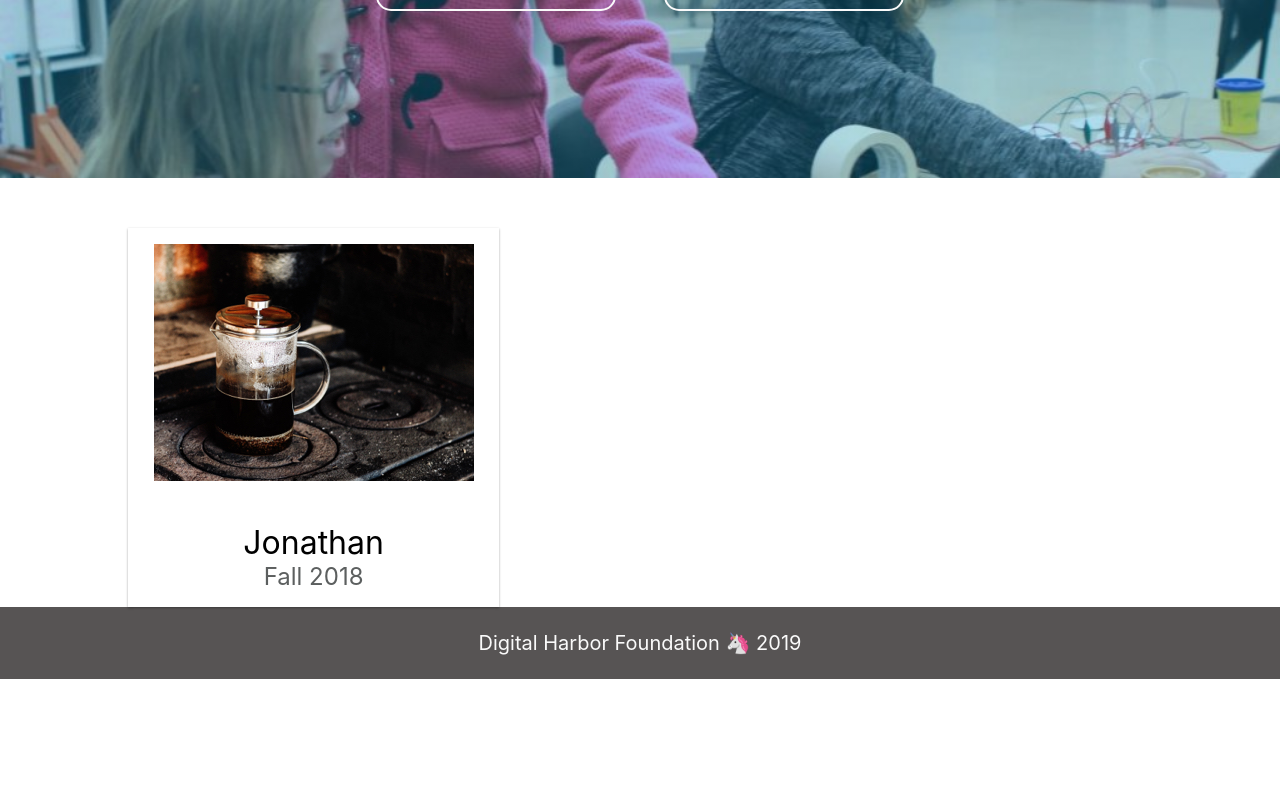
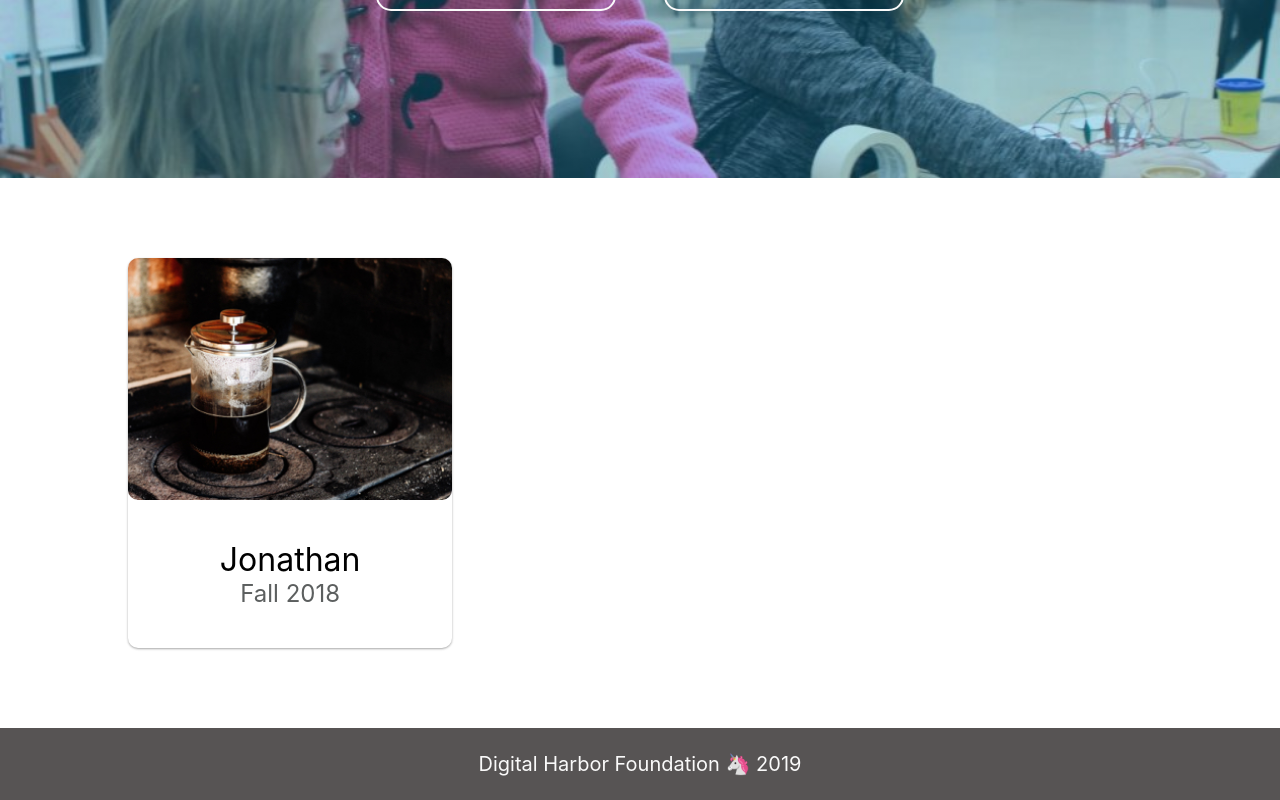
Before and after one commit to DigitalHarborFoundation/interactive-gallery-prototype, a React (Create React App) app: page / in a window 1280 px wide. Shown: the part 462-1262 px from the top of the page. Before the commit the page ends 1141 px from the top, so only its background shows below. Built offline with nearby package versions, Linux system fonts and the light colour scheme.

Commit message:
basic card layout and styles done -- added some bottom margin to the main App component too

```diff
--- a/src/components/ProjectCard.js
+++ b/src/components/ProjectCard.js
@@ -10,8 +10,10 @@ class ProjectCard extends Component {
         <ProjectImageContainer>
           <ProjectImage src={testerImg} alt={testerImg} />
         </ProjectImageContainer>
-        <YouthName>Jonathan</YouthName>
-        <ProjectSemester>Fall 2018</ProjectSemester>
+        <ProjectInfoContainer>
+          <YouthName>Jonathan</YouthName>
+          <ProjectSemester>Fall 2018</ProjectSemester>
+        </ProjectInfoContainer>
       </CardWrapper>
     );
   }
@@ -28,16 +30,30 @@ const CardWrapper = styled.div`
   flex-direction: column;
   align-items: center;
   background-color: #fff;
-  padding: 2vh 2vw;
+  /* padding: 2vh 2vw; */
   box-shadow: 0 1px 3px rgba(0, 0, 0, 0.12), 0 1px 2px rgba(0, 0, 0, 0.24);
-  transition: all 0.3s cubic-bezier(0.25, 0.8, 0.25, 1);
+  border-radius: 10px;
+  /* transition: all 0.3s cubic-bezier(0.25, 0.8, 0.25, 1); */
 `;
 
 const ProjectImageContainer = styled.div`
-  margin-bottom: 4rem;
+  width: 100%;
+  height: 100%;
 `;
 
-const ProjectImage = styled.img``;
+const ProjectImage = styled.img`
+  width: 100%;
+  height: 100%;
+  border-radius: 10px;
+`;
+
+const ProjectInfoContainer = styled.div`
+  display: flex;
+  flex-direction: column;
+  justify-content: center;
+  align-items: center;
+  margin: 4rem 0;
+`;
 
 const YouthName = styled.p`
   color: #000;
--- a/src/components/ProjectCardGrid.js
+++ b/src/components/ProjectCardGrid.js
@@ -13,7 +13,7 @@ export default ProjectCardGrid;
 
 const ContentWrapper = styled.div`
   width: 80%;
-  margin: 0 auto;
+  margin: 10vh auto;
 `;
 
 const MainGrid = styled.div`
```
